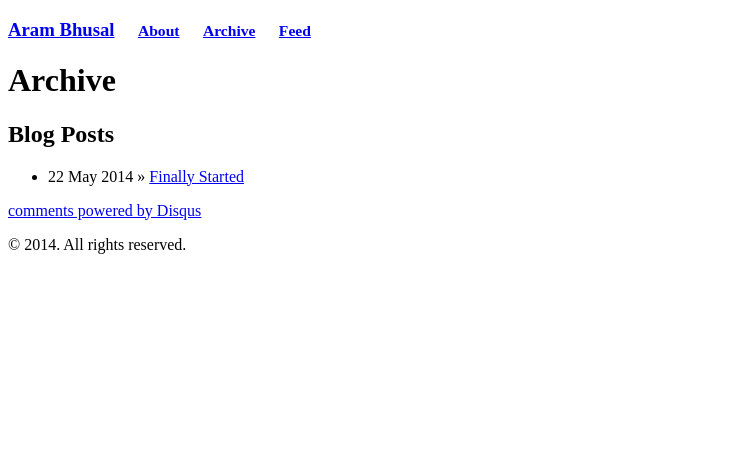
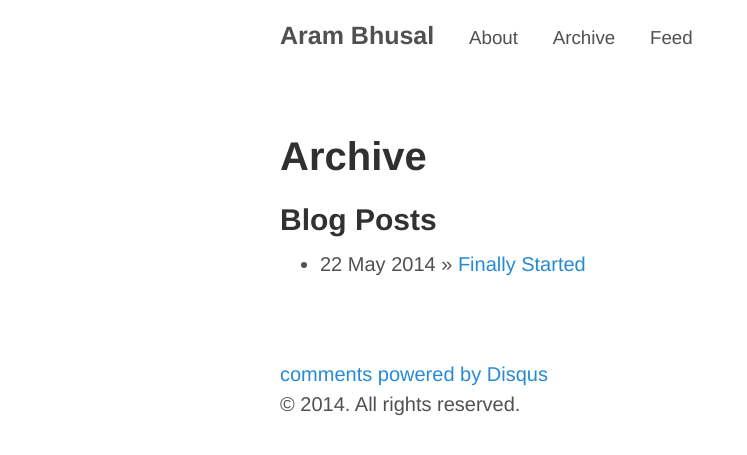
Before and after one commit to phoenixwizard/phoenixwizard1.github.io, a Jekyll site: the page built from archive.md, in a window 1280 px wide. Shown: the top 455 px of the page, without its empty margins (0-747 px from the left). Built offline with Jekyll 4.4.1, drawn with Linux system fonts in a browser that asks for light colours; Markdown is read by kramdown in place of the engine named in the settings; comment, search, counter and statistics services are not loaded.

Commit message:
first post

```diff
--- a/_config.yml
+++ b/_config.yml
@@ -10,7 +10,7 @@ title:            Aram Bhusal
 tagline:          'code, rails, ruby, python, NLP, stories, poetry, fiction'
 url:              http://aram.io
 paginate:         1
-baseurl:          ""
+baseurl:          /
 
 author:
   name:           Aram
```
